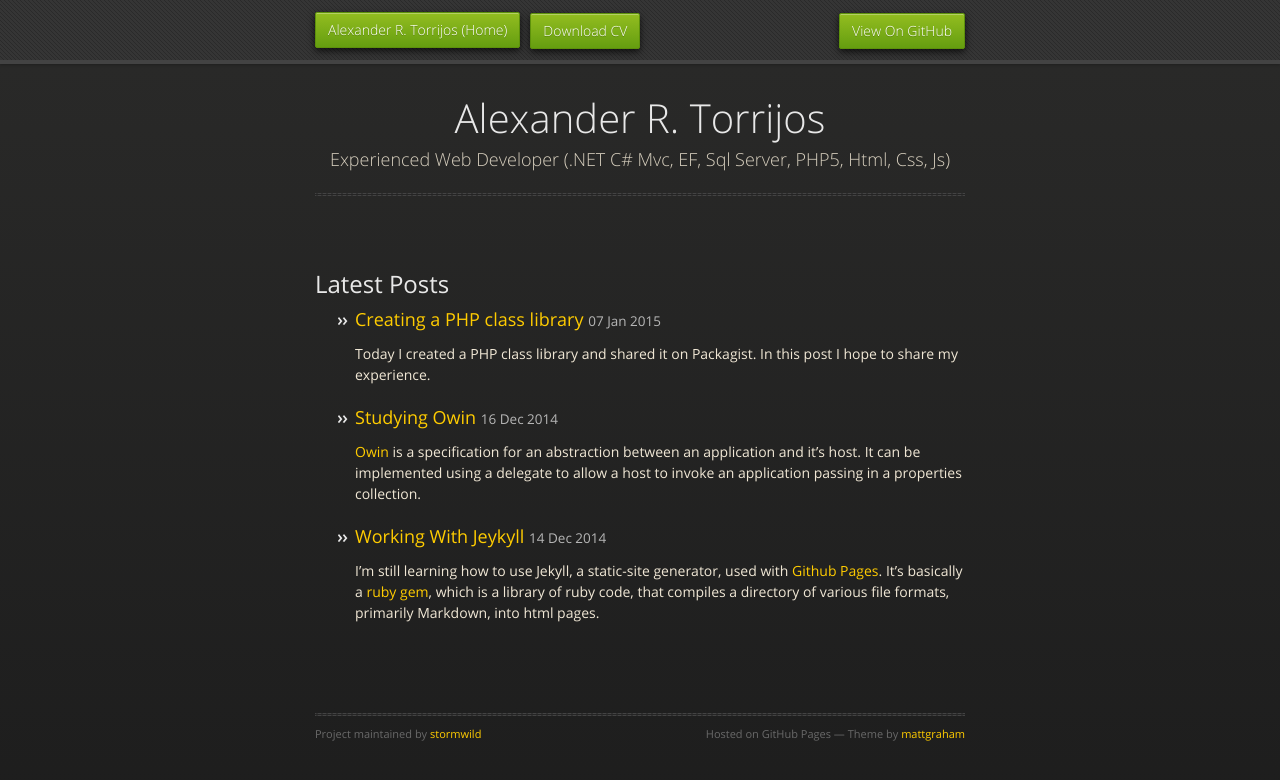
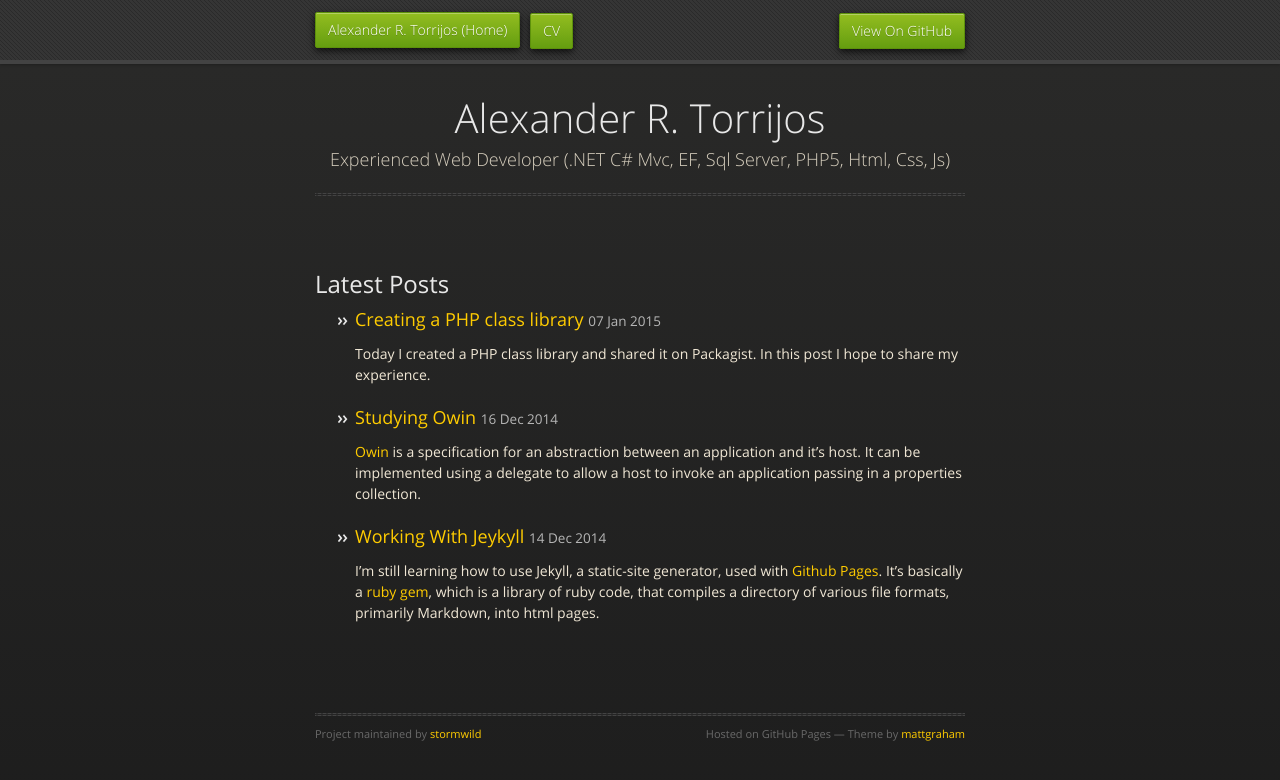
Before and after one commit to stormwild/stormwild.github.io, a Jekyll site: the page built from index.html, in a window 1280 px wide. Shown: the top 780 px of the page. Built offline with Jekyll 4.4.1, drawn with Linux system fonts in a browser that asks for light colours; nearby versions of some CDN libraries.

Commit message:
Updated layouts

```diff
--- a/_layouts/default.html
+++ b/_layouts/default.html
@@ -30,7 +30,7 @@
       <div id="header">
         <nav>
           <li class="title"><a href="/">Alexander R. Torrijos (Home)</a></li>
-          <li><a href="/cv">Download CV</a></li>
+          <li><a href="/cv">CV</a></li>
           <li class="fork"><a href="https://github.com/stormwild/stormwild.github.io" target="_blank">View On GitHub</a></li>
         </nav>
       </div><!-- end header -->
--- a/_layouts/posts.html
+++ b/_layouts/posts.html
@@ -29,7 +29,7 @@
       <div id="header">
         <nav>
           <li class="title"><a href="/">Alexander R. Torrijos (Home)</a></li>
-          <li><a href="/cv">Download CV</a></li>
+          <li><a href="/cv">CV</a></li>
           <li class="fork"><a href="https://github.com/stormwild/stormwild.github.io" target="_blank">View On GitHub</a></li>
         </nav>
       </div><!-- end header -->
```
